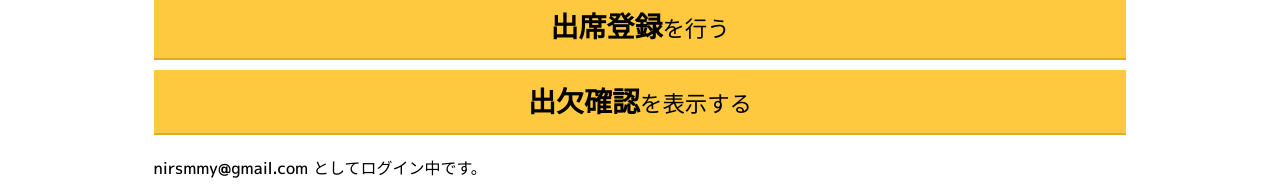
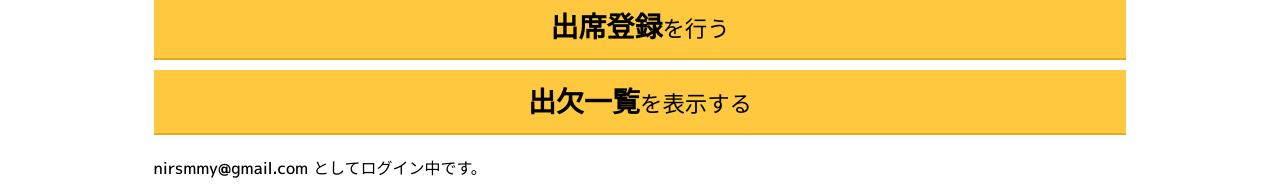
Before and after one commit to nectarition/Sunflower, a React (Vite) app in the folder packages/client/: page / in a window 1280 px wide. Shown: the part 213-398 px from the top of the page. Built offline with nearby package versions, Linux system fonts and the light colour scheme.

Commit message:
出欠一覧

```diff
--- a/packages/client/src/containers/Menu.tsx
+++ b/packages/client/src/containers/Menu.tsx
@@ -17,7 +17,7 @@ const Menu: React.FC = () => {
           <LinkButton to="/register" size="large">出席登録<small>を行う</small></LinkButton>
         </FormItem>
         <FormItem>
-          <LinkButton to="/list" size="large">出欠確認<small>を表示する</small></LinkButton>
+          <LinkButton to="/list" size="large">出欠一覧<small>を表示する</small></LinkButton>
         </FormItem>
       </FormSection>
       <p>
```
